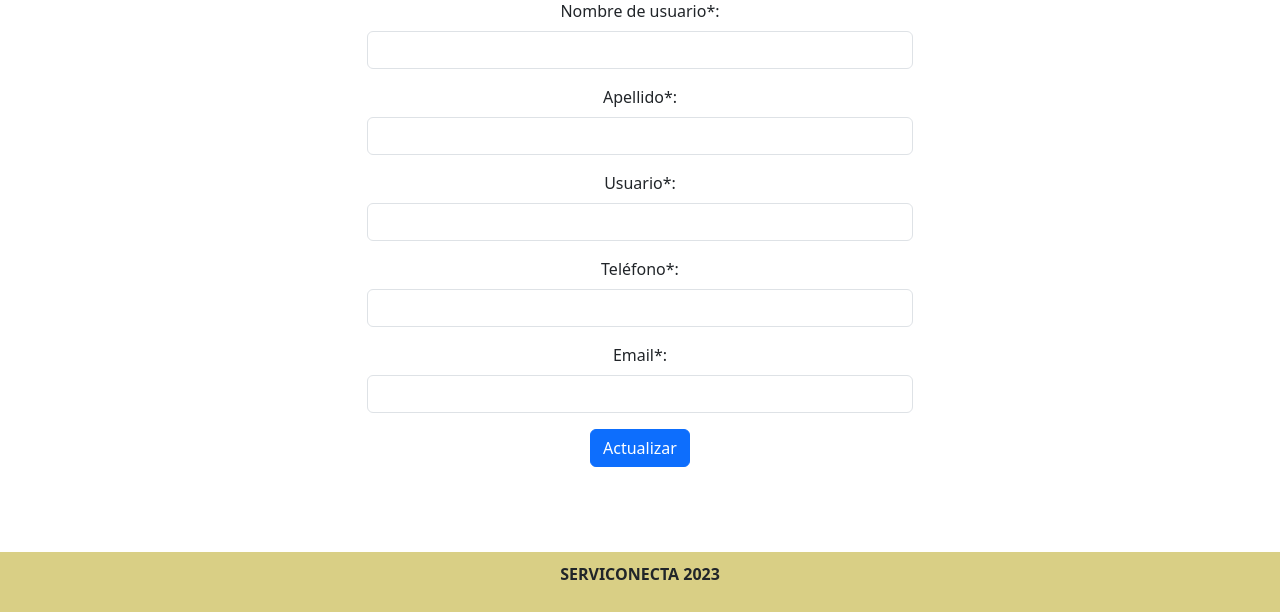
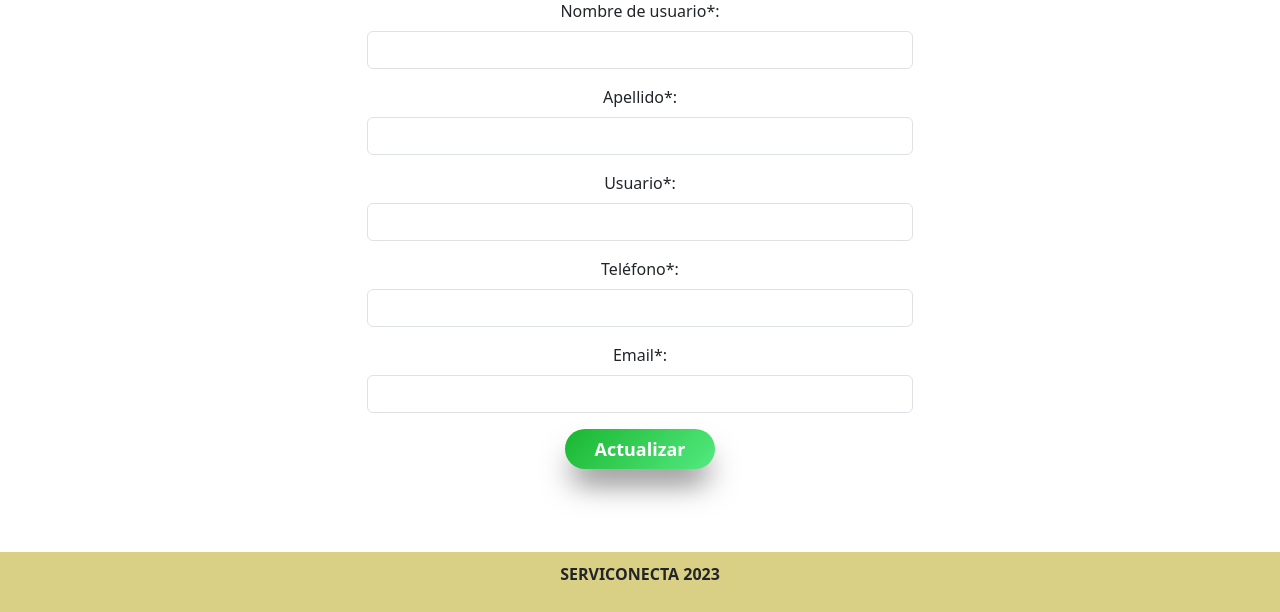
Before and after one commit to galmarcano/serviconecta, a Django app: template config/templates/datos_usuario.html in a window 1280 px wide. Shown: the part 188-800 px from the top of the page. Run offline with Django 4.2, Linux system fonts and the light colour scheme; the template is opened without the code that fills it, so the values that code supplies are empty.

Commit message:
datosusuarios

```diff
--- a/config/templates/datos_usuario.html
+++ b/config/templates/datos_usuario.html
@@ -47,7 +47,8 @@
                 </div>
 
 
-                <button type="submit" class="btn btn-primary">Actualizar</button>
+ <button type="submit" class="support-submit-button" id="support-submit-button"><b>Actualizar</b></button>
+
             </form>
         </div>
     </div>
--- a/static/css/datos_usuario.css
+++ b/static/css/datos_usuario.css
@@ -4,16 +4,44 @@ article {
     align-items: center;
     justify-content: center;
     text-align: center;
-    color: aqua;
+
 
 
 }
 
+button #support-submit-button{
+    margin-top: 5%;
+    margin-bottom: 5%;
+    justify-items: center;
+    display: none;
 
-.buttonDatos {
-background-color:#69d0b3;
 }
 
-.descripcion {
-    padding-bottom: 20px;
-}
+
+button #support-submit-button {
+    transition: all 0.3s ease-in-out;
+    font-family: "Dosis", sans-serif;
+
+  }
+
+.support-submit-button {
+    width: 150px;
+    height: 40px;
+    border-radius: 50px;
+    background-image: linear-gradient(135deg, #19b630 0%, rgb(84, 234, 129) 100%);
+    box-shadow: 0 20px 30px -6px rgba(3, 3, 3, 0.5);
+    outline: none;
+    cursor: pointer;
+    border: none;
+    font-size: 18px;
+    color: white;
+  }
+
+.support-submit-button:hover {
+    transform: translateY(3px);
+    box-shadow: none;
+  }
+
+.support-submit-button:active {
+    opacity: 0.5;
+  }
```
